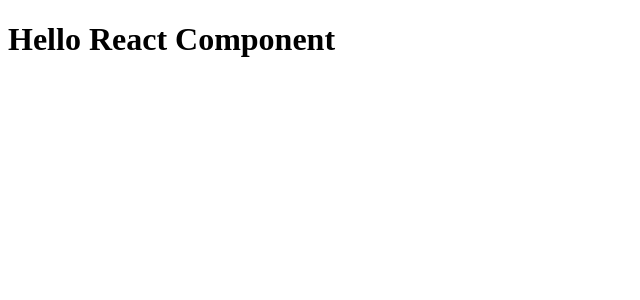
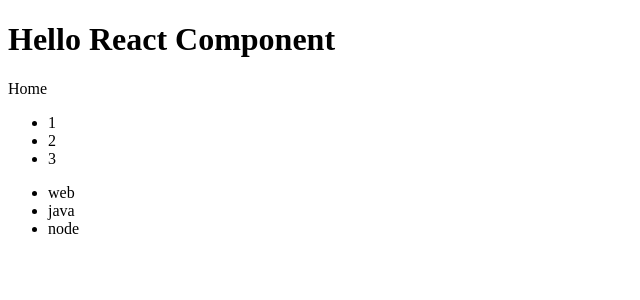
Before and after one commit to richard110110/React-demo, a React (Create React App) app: page / in a window 1280 px wide. Shown: the top 300 px of the page, without its empty margins (0-640 px from the left). Built offline with nearby package versions, Linux system fonts and the light colour scheme.

Commit message:
render list

```diff
--- /dev/null
+++ b/src/Home.jsx
@@ -0,0 +1,11 @@
+import React, { Component } from 'react'
+
+export default class Home extends Component {
+    render() {
+        return (
+            <div>
+                Home
+            </div>
+        )
+    }
+}
--- /dev/null
+++ b/src/MyNav.jsx
@@ -0,0 +1,20 @@
+import React, { Component } from 'react'
+
+export default class MyNav extends Component {
+    render() {
+
+        console.log(this.props.nav);
+        //列表渲染
+        return (
+            <div>
+                <ul>
+                    {
+                        this.props.nav.map((element, index)=> {
+                            return <li key={index}>{element}</li>
+                        })
+                    }
+                </ul>
+            </div>
+        )
+    }
+}
--- a/src/app.jsx
+++ b/src/app.jsx
@@ -1,9 +1,20 @@
-import React, { Component } from 'react';
-
+import React, {Component} from 'react';
+import Home from './Home'
+import MyNav from './MyNav'
 class App extends Component {
     render() {
+
+        const nav1 = ["1", "2", "3"];
+        const nav2 = ["web", "java", "node"];
+
+
         return (
-            <h1>Hello React Component</h1>
+            <div>
+                <h1>Hello React Component</h1>
+                <Home/>
+                <MyNav nav={nav1}/>
+                <MyNav nav={nav2}/>
+            </div>
         );
     }
 }
```
Also changed, not shown: 1 other file (tests, documents, lock files or other folders).
